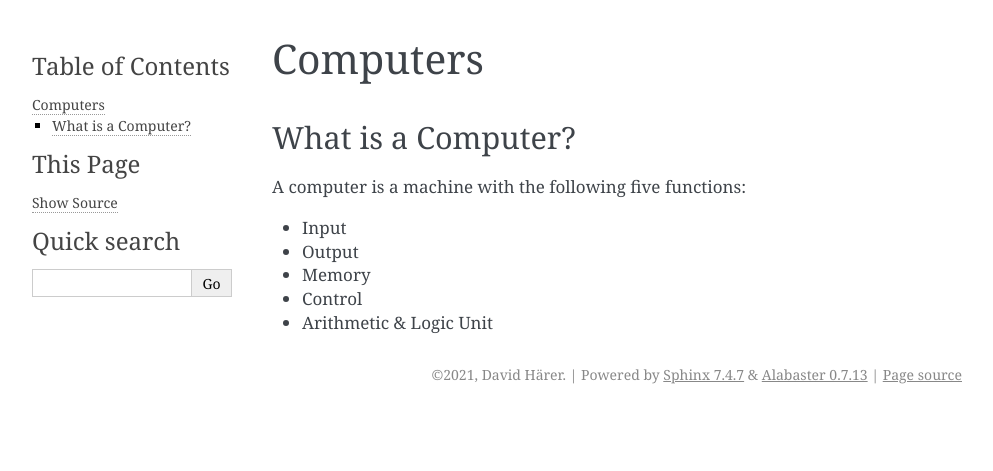
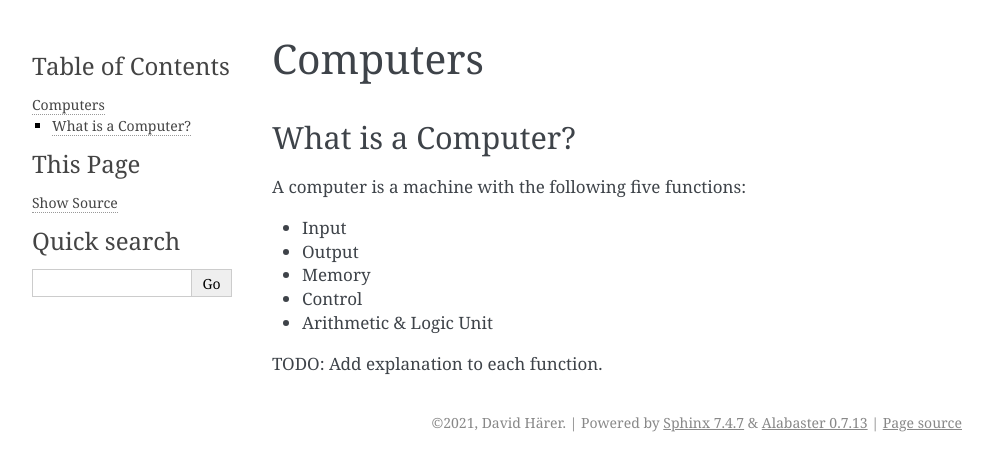
Before and after one commit to DavidHeresy/good-question, a Sphinx documentation site: the page built from source/computers/index.rst, in a window 1280 px wide. Shown: the top 471 px of the page, without its empty margins (148-1141 px from the left). Built offline with Sphinx 7.4.7, drawn with Linux system fonts in a browser that asks for light colours.

Commit message:
Add TODO.

```diff
--- a/source/computers/index.rst
+++ b/source/computers/index.rst
@@ -12,3 +12,5 @@ A computer is a machine with the following five functions:
 - Memory
 - Control
 - Arithmetic & Logic Unit
+
+TODO: Add explanation to each function.
```
